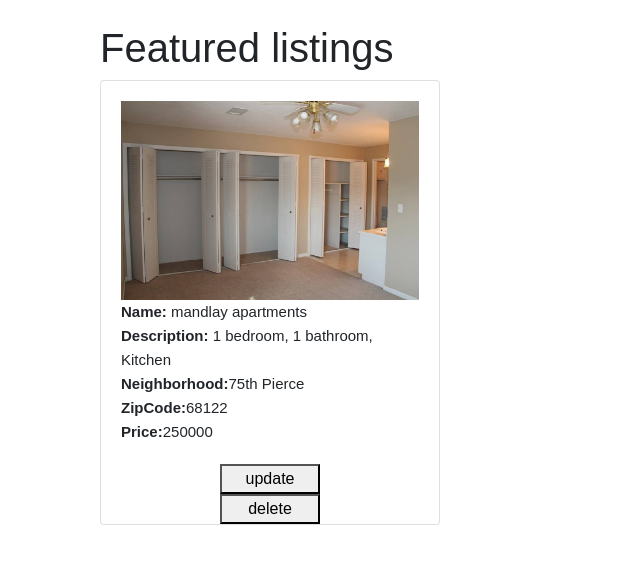
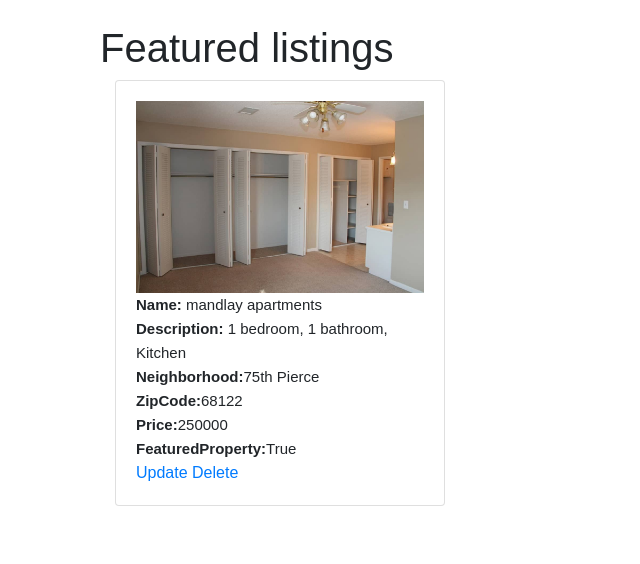
Before and after one commit to sathvik-rdy/Advance-Home-Real-Estates-Team2, a Django app: page /realtorlistings/ in a window 1280 px wide. Shown: the part 125-689 px from the top of the page, without its empty margins (0-640 px from the left). Run offline with Django 4.2, Linux system fonts and the light colour scheme; data comes from the database, SQL or seed files in the repository; both versions use the stored data as it was after the commit; some libraries are stand-ins or nearby versions.

Commit message:
added featured property value

```diff
--- a/realtor/forms.py
+++ b/realtor/forms.py
@@ -8,7 +8,7 @@ class CreateListForm(ModelForm):
     class Meta:
         model = Listing
 #        fields = '__all__'
-        fields = ['propertyName', 'propertyDescription', 'propertyNeighborhood', 'propertyZipCode', 'propertyPrice','propertyImage']
+        fields = ['propertyName', 'propertyDescription', 'propertyNeighborhood', 'propertyZipCode', 'propertyPrice', 'featuredProperty', 'propertyImage']
 #class ImageForm(ModelForm):
 #    image = forms.ImageField(label='Image')
 #    class Meta:
--- a/realtor/models.py
+++ b/realtor/models.py
@@ -20,8 +20,9 @@ class Listing(models.Model):
     propertyNeighborhood = models.CharField(max_length=50, null=True)
     propertyZipCode = models.CharField(max_length=10, null=True)
     propertyPrice = models.CharField(max_length=10, null=True)
+    featuredProperty = models.BooleanField(default=False)
     propertyImage = models.ImageField(default='default.jpg', upload_to='listings_pics')
-
+    #propertyImage = models.FileField()
     def __str__(self):
         return self.propertyName
 
--- a/realtor/urls.py
+++ b/realtor/urls.py
@@ -4,7 +4,8 @@ from django.views.generic import TemplateView
 from . import views
 
 urlpatterns = [
-    path('', views.homeListView.as_view(), name='realtor-home'),
+    path('', views.homefeaturedProperty, name='realtor-home'),
+   #path('', views.homeListView.as_view(), name='realtor-home'),
     path('about/', views.aboutListView.as_view(), name='realtor-about'),
     path('listings/', views.listings, name='listings'),
     path('realtorlistings/', views.realtorlistings, name='realtor-listings'),
--- a/realtor/views.py
+++ b/realtor/views.py
@@ -11,9 +11,11 @@ from users.models import *
 
 
 # Create your views here.
-class homeListView(ListView):
-    model = Profile
-    template_name = 'realtor/home.html'
+def homefeaturedProperty(request):
+    profile = Profile.objects.all()
+    listing = Listing.objects.filter(featuredProperty='True').values()
+    context = {'listing': listing,'profile': profile}
+    return render(request,'realtor/home.html',context)
 
 #def about(request):
 #    return render(request,'realtor/about.html',{'title':'about'})
@@ -39,6 +41,12 @@ def createListing(request):
         prod.propertyNeighborhood = request.POST.get('Neighborhood')
         prod.propertyZipCode = request.POST.get('ZipCode')
         prod.propertyPrice = request.POST.get('Price')
+        value = request.POST.get('featured')
+        if value == 'on':
+            value = True
+        else:
+            value = False
+        prod.featuredProperty = value
         if len(request.FILES) != 0:
             prod.propertyImage = request.FILES['propertyImage']
         prod.save()
--- a/templates/realtor/createListing.html
+++ b/templates/realtor/createListing.html
@@ -33,8 +33,12 @@
                                 <label for="" class="form-label">Price</label>
                                 <input type="text" Required name="Price" class="form-control">
                             </div>
+                            <div class="mb-3">
+                                <label for="" class="form-label">Featured Property</label>
+                                <input type="checkbox" Required name="featured" class="form-control">
+                            </div>
                              <div class="mb-3">
-                                <label for="" class="form-label">Image</label>
+                                <label for="" class="form-label">Property Image</label>
                                 <input type="file" Required name="propertyImage" class="form-control">
                             </div>
                             <button type="submit" class="btn btn-primary">Save</button>
--- a/templates/realtor/realtorListings.html
+++ b/templates/realtor/realtorListings.html
@@ -16,7 +16,7 @@ display: inline;}
     <div class="row">
         <div class="col-md-12">
             <h1>Featured listings </h1>
-            <div class="row">
+            <div class="column">
                 {% for property in listing %}
                 <div class="col-md-4">
                     <div class="card">
@@ -28,26 +28,10 @@ display: inline;}
                             <span class="" style="font-size: 15px"><b>Description:</b> {{ property.propertyDescription }}</span><br>
                             <span class="" style="font-size: 15px"><b>Neighborhood:</b>{{ property.propertyNeighborhood }}</span><br>
                             <span class="" style="font-size: 15px"><b>ZipCode:</b>{{ property.propertyZipCode }}</span><br>
-                            <span class="" style="font-size: 15px"><b>Price:</b>{{ property.propertyPrice }}</span><br>
-                        </div>
-                        <div class="buttons">
-
-            <div class="action_btn">
-<button id="updateButton" class="action_btn submit" >update</button>
-
-<script type="text/javascript">
-    document.getElementById("updateButton").onclick = function () {
-        location.href = "{% url 'realtor-update-property' property.id %}";
-    };
-</script>
-                <button id="deleteButton" class="action_btn delete" >delete</button>
-
-<script type="text/javascript">
-    document.getElementById("deleteButton").onclick = function () {
-        location.href = "{% url 'realtor-delete-property' property.id %}";
-    };
-</script>
-            </div>
+                                <span class="" style="font-size: 15px"><b>Price:</b>{{ property.propertyPrice }}</span><br>
+                            <span class="" style="font-size: 15px"><b>FeaturedProperty:</b>{{ property.featuredProperty }}</span><br>
+                            <a href="{% url 'realtor-update-property' property.id %}">Update</a>
+                            <a href="{% url 'realtor-delete-property' property.id %}">Delete</a>
                         </div>
 
         </div>
```
Also changed, not shown: templates/realtor/home.html (+11 -4 lines), db.sqlite3, media/R.jpg (added), media/listings_pics/Crosswinds909-6_21-396w_mCI6OXu.webp (added), media/listings_pics/mandlay_XzZD0kp.jpg (added), media/realtorprofilepic.jpg (added), realtor/migrations/0008_alter_listing_propertyimage.py (added), realtor/migrations/0009_alter_listing_propertyimage.py (added), realtor/migrations/0010_listing_featuredproperty.py (added), realtor/migrations/0011_alter_listing_featuredproperty.py (added), realtor/migrations/0012_alter_listing_featuredproperty.py (added).
